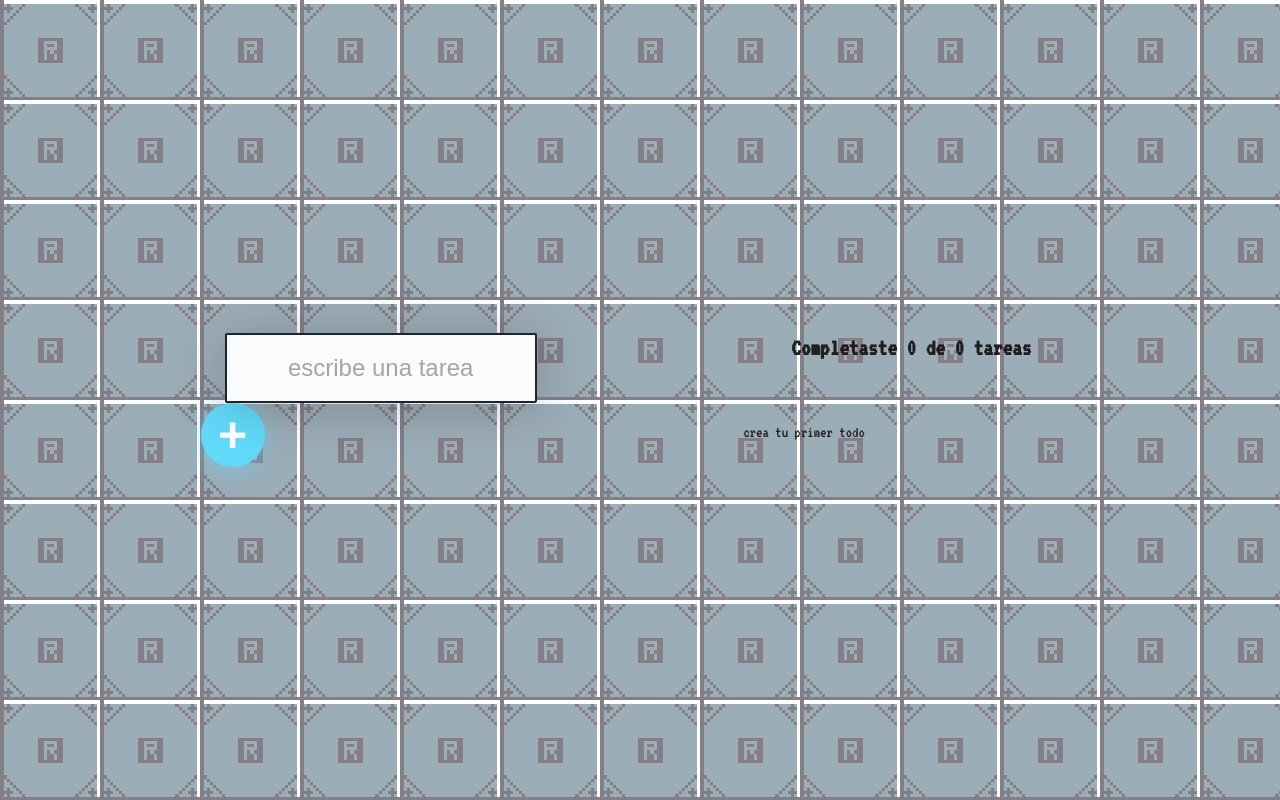
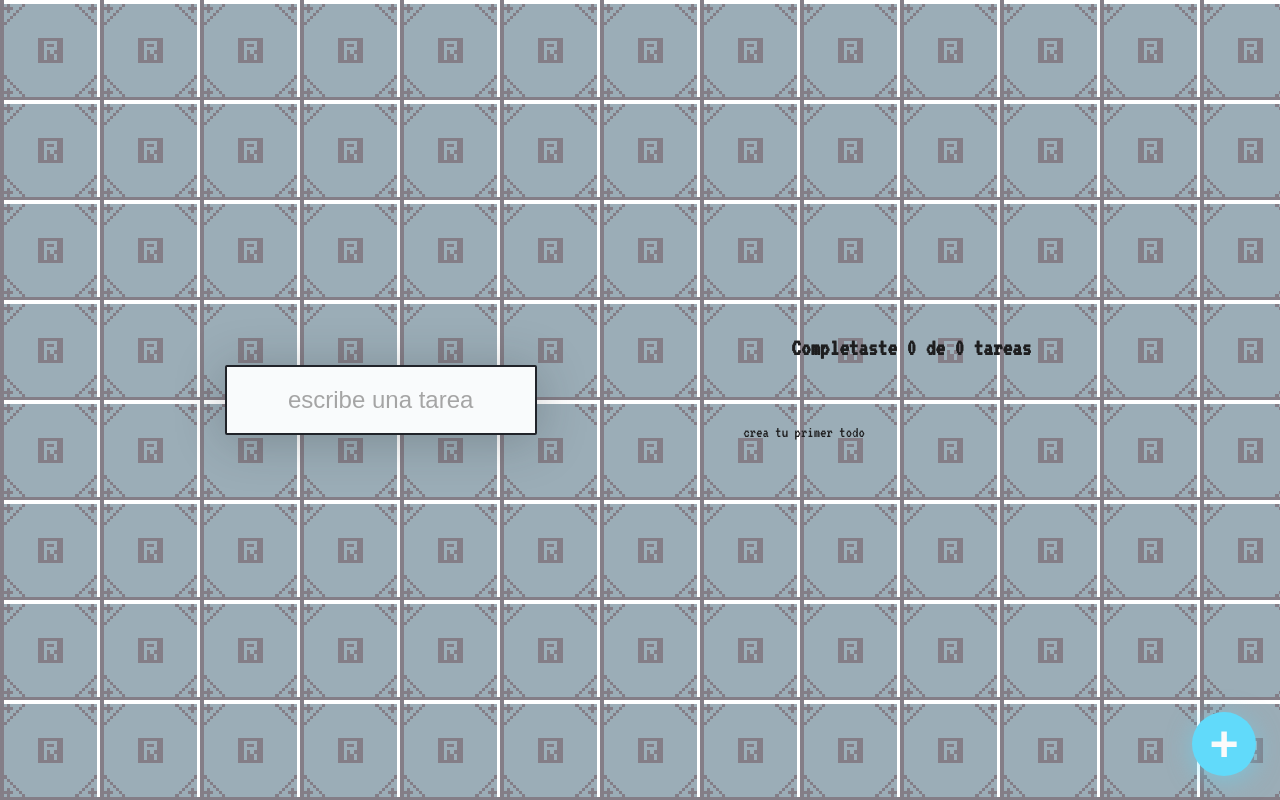
Before and after one commit to RSaucedo96/platzi-react-todo, a React (Create React App) app: page / in a window 1280 px wide. Built offline with nearby package versions, Linux system fonts and the light colour scheme.

Commit message:
Modal and modal toggle added

```diff
--- a/public/index.html
+++ b/public/index.html
@@ -11,34 +11,11 @@
       content="Web site created using create-react-app"
     />
     <link rel="apple-touch-icon" href="%PUBLIC_URL%/logo192.png" />
-    <!--
-      manifest.json provides metadata used when your web app is installed on a
-      user's mobile device or desktop. See https://developers.google.com/web/fundamentals/web-app-manifest/
-    -->
     <link rel="manifest" href="%PUBLIC_URL%/manifest.json" />
-    <!--
-      Notice the use of %PUBLIC_URL% in the tags above.
-      It will be replaced with the URL of the `public` folder during the build.
-      Only files inside the `public` folder can be referenced from the HTML.
-
-      Unlike "/favicon.ico" or "favicon.ico", "%PUBLIC_URL%/favicon.ico" will
-      work correctly both with client-side routing and a non-root public URL.
-      Learn how to configure a non-root public URL by running `npm run build`.
-    -->
-    <title>React App</title>
+    <title>TODO</title>
   </head>
   <body>
-    <noscript>You need to enable JavaScript to run this app.</noscript>
     <div id="root"></div>
-    <!--
-      This HTML file is a template.
-      If you open it directly in the browser, you will see an empty page.
-
-      You can add webfonts, meta tags, or analytics to this file.
-      The build step will place the bundled scripts into the <body> tag.
-
-      To begin the development, run `npm start` or `yarn start`.
-      To create a production bundle, use `npm run build` or `yarn build`.
-    -->
+    <div id="modal"></div>
   </body>
 </html>
--- a/src/AppUI.tsx
+++ b/src/AppUI.tsx
@@ -5,6 +5,7 @@
 import { TodoList } from './components/TodoList';
 import { TodoSearch } from './components/TodoSearch';
 import { CreateTodoButton } from './components/CreateTodoButton';
+import { Modal } from "./components/Modal";
 
 function AppUI() {
     const {
@@ -12,13 +13,23 @@
         loading,
         searchedTodos,
         completeTodo,
-        deleteTodo
+        deleteTodo,
+        openModal,
+        setOpenModal,
     } = React.useContext(TodoContext);
     return (
         <React.Fragment>
             <div className="leftWrapper">
                 <TodoSearch/>
-                <CreateTodoButton/>
+                {!!openModal && (
+                    <Modal>
+                        <p>{searchedTodos[0]?.text}</p>
+                    </Modal>
+                )}
+
+                <CreateTodoButton
+                    setOpenModal={setOpenModal}
+                />
             </div>
             <div className="rightWrapper">
                 <TodoCounter/>
--- a/src/components/CreateTodoButton.css
+++ b/src/components/CreateTodoButton.css
@@ -14,4 +14,6 @@
     align-items: center;
     height: 64px;
     width: 64px;
+    position: fixed;
+    z-index: 1;
 }
--- a/src/components/CreateTodoButton.tsx
+++ b/src/components/CreateTodoButton.tsx
@@ -1,14 +1,18 @@
 import React from 'react';
 import './CreateTodoButton.css';
+import {TodoContext} from "./TodoContext";
 
-function CreateTodoButton(props){
-    const onClickButton = (msg) =>{
-        alert(msg);
+
+function CreateTodoButton() {
+    const { openModal, setOpenModal } = React.useContext(TodoContext);
+
+    const onClickButton = () => {
+        setOpenModal(!openModal);
     };
     return(
         <button
             className="CreateTodoButton"
-            onClick={() => onClickButton('el mensaje q le asignamos a msg')}
+            onClick={onClickButton}
         >
             +
         </button>
--- /dev/null
+++ b/src/components/Modal.css
@@ -0,0 +1,12 @@
+.ModalBackground {
+    background: rgba(32,35,41,.8);
+    position: fixed;
+    top: -10px;
+    left: -10px;
+    right: -10px;
+    bottom: -10px;
+    display: flex;
+    justify-content: center;
+    align-items: center;
+    color: white;
+}
--- /dev/null
+++ b/src/components/Modal.tsx
@@ -0,0 +1,14 @@
+import React from 'react';
+import ReactDOM from 'react-dom';
+import './Modal.css';
+
+function Modal({ children }) {
+    return ReactDOM.createPortal(
+        <div className='ModalBackground'>
+            {children}
+        </div>,
+        document.getElementById('modal')
+    );
+}
+
+export { Modal };
--- a/src/components/TodoContext.tsx
+++ b/src/components/TodoContext.tsx
@@ -12,6 +12,7 @@
     } = useLocalStorage('TODOS_V1',[]);
 
     const [searchValue, setSearchValue] = React.useState('');
+    const [openModal, setOpenModal] = React.useState(false);
 
     //TODOs completos
     const completedTodos = todos.filter(todo => !!todo.completed).length;
@@ -55,6 +56,8 @@
                 searchedTodos,
                 completeTodo,
                 deleteTodo,
+                openModal,
+                setOpenModal,
             }}>
             {props.children}
         </TodoContext.Provider>
```
